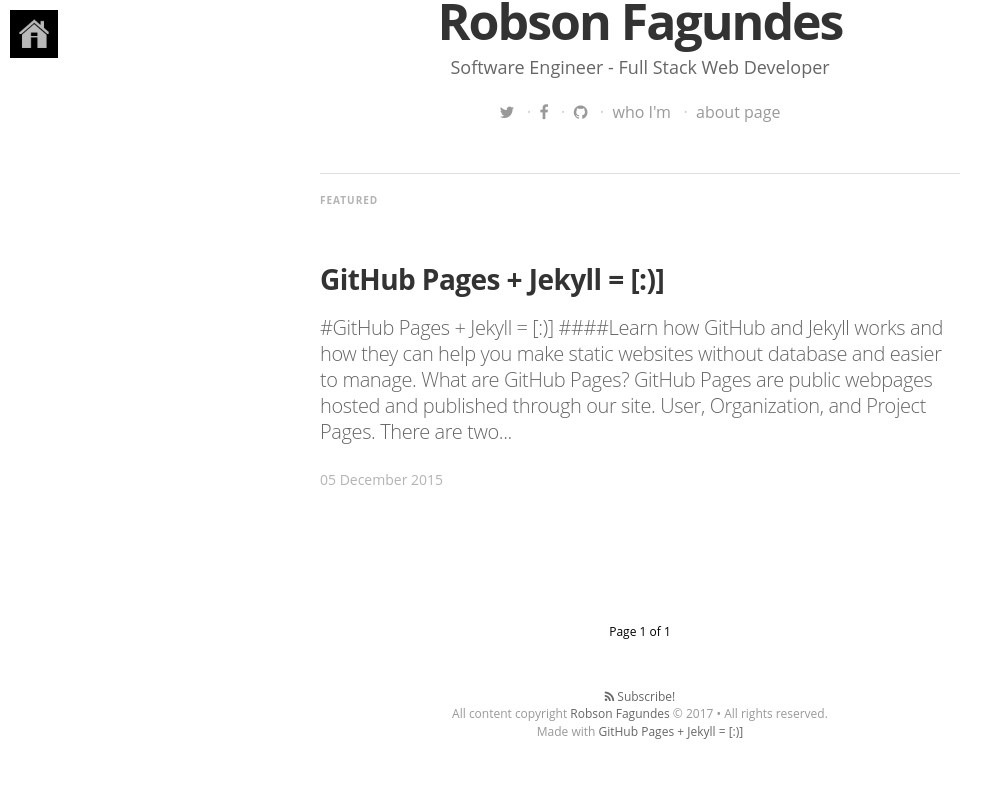
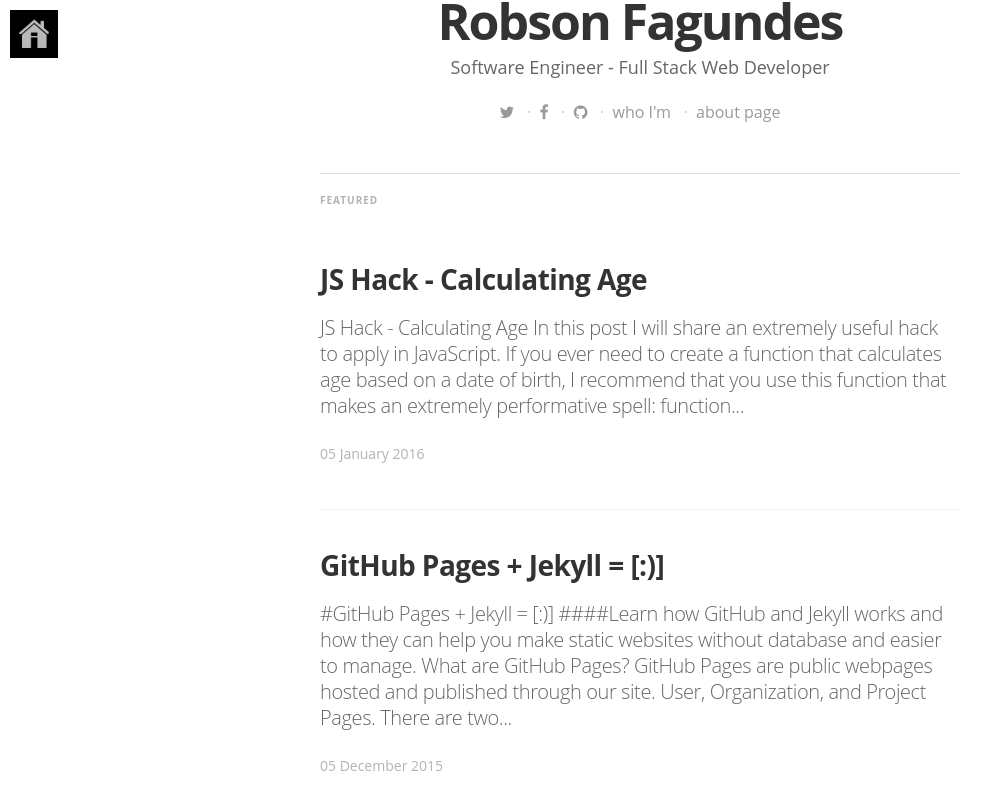
Before and after one commit to robsonfagundes/robsonfagundes.github.io, a Jekyll site: the page built from index.html, in a window 1280 px wide and 900 px high, scrolled down 538 px. Shown: the top 810 px of the window, without its empty margins (0-996 px from the left). Built offline with Jekyll 4.4.1, drawn with Linux system fonts in a browser that asks for light colours; nearby versions of some CDN libraries; some web fonts are replaced; the list of posts is cut into pages by our own code; before the commit the page ends 1327 px from its top, so only the background shows below that; some of the changed lines change nothing that is shown.

Commit message:
Update post - js hack 1
Update post - js hack 1

```diff
--- a/_posts/2016-01-05-jshack1.markdown
+++ b/_posts/2016-01-05-jshack1.markdown
@@ -2,8 +2,8 @@
 layout: post
 title:  "JS Hack - Calculating Age"
 date:   2016-01-05 08:01:05
-categories: feature
-tags: js, hack, date
+categories: javascript
+tags: featured
 image: /assets/article_images/jslogo.png
 ---
 
```
